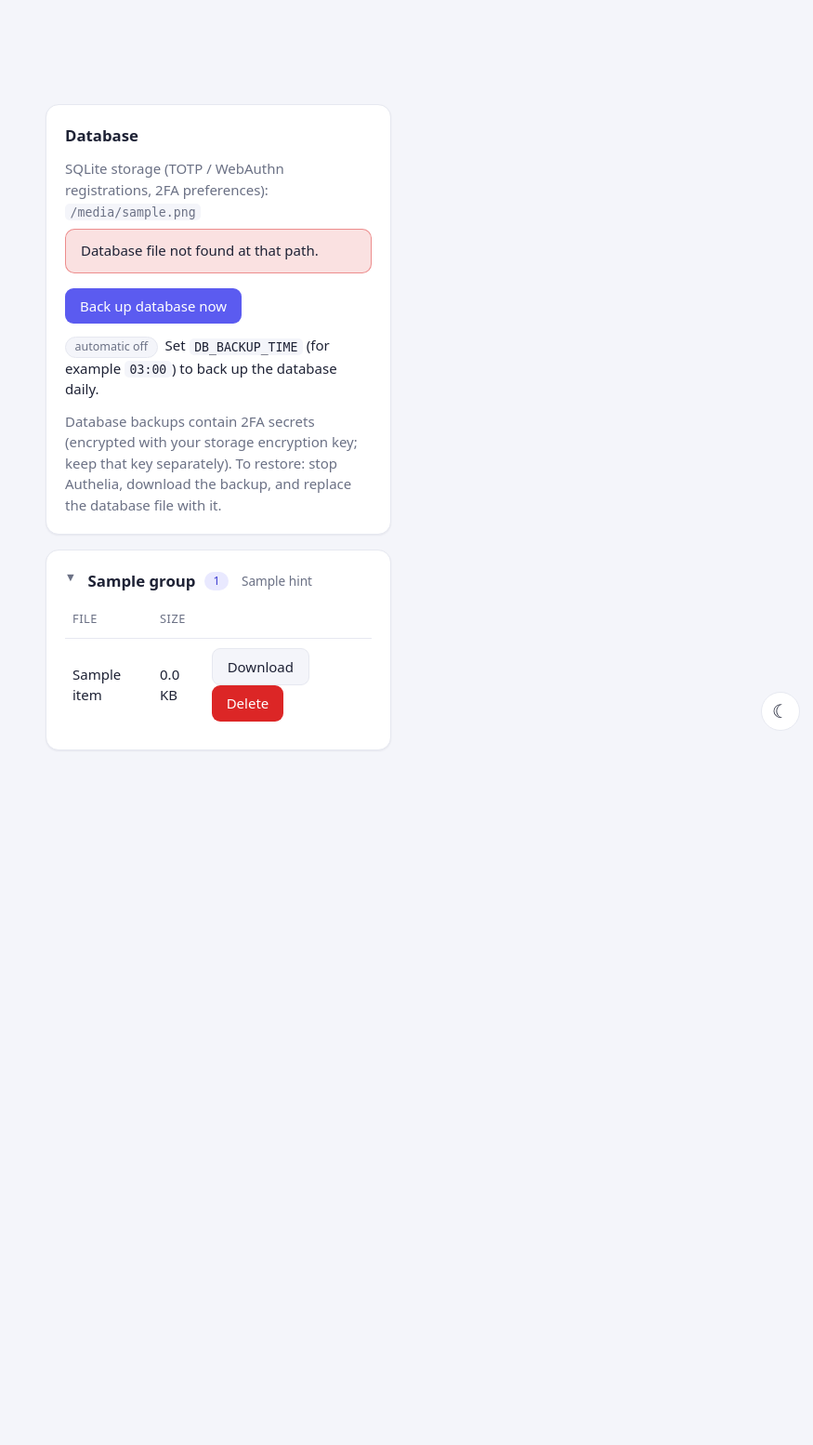
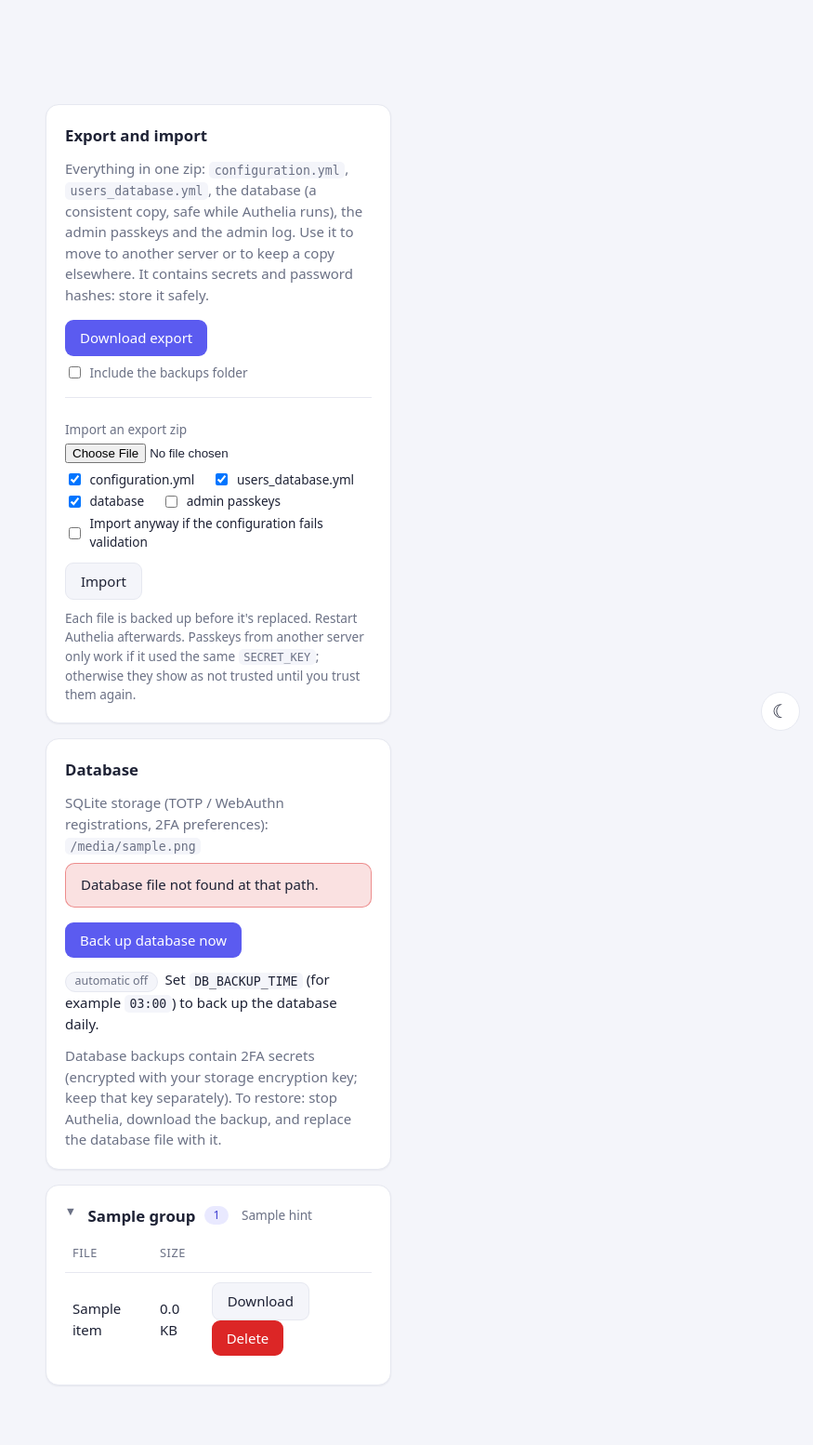
Before and after one commit to ShlomiD83/Authelia-Admin, a Flask app: template app/templates/backups.html in a window 1280 px wide. Shown: the whole page at 93% size, without its empty margins (405-1280 px from the left). Before the commit the page ends 807 px from the top, so only its background shows below. Run offline with Flask 3, Linux system fonts and the light colour scheme; the template is opened without the code that fills it: most values are stand-ins (such as "Sample title", 1, 10 or a date in 2020); parts of the project's set-up code (start-up, migrations or seed data) failed here and were passed over.

Commit message:
Sign out after inactivity; export and import the Authelia folder
- ADMIN_IDLE_TIMEOUT (default 30 minutes, 0 = off): the admin is signed out
  after that long without real activity, with a warning and "Stay signed
  in" a minute before. Background refreshes don't count (an open dashboard
  used to keep the session alive forever); the server decides, so several
  tabs stay in sync. Recorded in the admin log.
- Backups page: download one zip with the configuration, users, a
  consistent copy of the database, admin passkeys and admin log (optionally
  the backups folder; unreadable files are skipped and listed in the
  manifest), and import chosen parts from such a zip. The configuration is
  validated first and every replaced file is backed up.

Co-Authored-By: Claude Opus 5.5 <noreply@anthropic.com>

```diff
--- a/app/app.py
+++ b/app/app.py
@@ -168,12 +168,20 @@ _trust = int(os.environ.get("TRUST_PROXY", "0") or 0)
 if _trust > 0:
     from werkzeug.middleware.proxy_fix import ProxyFix
     app.wsgi_app = ProxyFix(app.wsgi_app, x_for=_trust)
+# Sign out after this many minutes without activity (page loads, actions, typing or clicking in a page).
+# Background refreshes (dashboard status, restart status, the editor's change check) don't count.
+# ADMIN_IDLE_TIMEOUT=0 turns it off (the session then still ends an hour after the last request).
+try:
+    IDLE_TIMEOUT = max(0, int(os.environ.get("ADMIN_IDLE_TIMEOUT", "30"))) * 60
+except ValueError:
+    IDLE_TIMEOUT = 30 * 60
+
 app.config.update(
     SECRET_KEY=os.environ.get("SECRET_KEY") or secrets.token_hex(32),
     SESSION_COOKIE_HTTPONLY=True,
     SESSION_COOKIE_SAMESITE="Strict",
     SESSION_COOKIE_SECURE=os.environ.get("COOKIE_SECURE", "false").lower() == "true",
-    PERMANENT_SESSION_LIFETIME=3600,
+    PERMANENT_SESSION_LIFETIME=max(3600, IDLE_TIMEOUT + 300),
     MAX_CONTENT_LENGTH=2 * 1024 * 1024,
 )
 
@@ -210,10 +218,67 @@ app.jinja_env.globals["audit_file"] = os.environ.get("AUDIT_LOG_FILE") or os.pat
 # a single gunicorn worker process, so a thread lock is enough.
 _change_lock = threading.Lock()
 
+# Requests the browser makes on its own: they don't count as activity for the idle sign-out
+PASSIVE_ENDPOINTS = {"dashboard_status", "restart_status", "config_fingerprint", "session_status", "static", "healthz"}
+
+
+@app.before_request
+def larger_uploads_for_import():
+    # set before the CSRF check reads the form; everything else keeps the 2 MB limit
+    if request.endpoint == "import_zip":
+        request.max_content_length = 100 * 1024 * 1024
+
+
+@app.errorhandler(413)
+def too_large(e):
+    flash("That upload is too large (the limit for an import is 100 MB).", "error")
+    return redirect(url_for("backups") if session.get("auth") else url_for("login"))
+
+
+@app.before_request
+def idle_sign_out():
+    if not (IDLE_TIMEOUT and session.get("auth")):
+        return None
+    t = time.time()
+    seen = session.get("seen") or t
+    if t - seen >= IDLE_TIMEOUT:
+        audit("Signed out (inactivity)", "", f"no activity for {IDLE_TIMEOUT // 60} minutes")
+        session.clear()
+        # stored for the login page, also when a background check is what notices
+        flash(f"You were signed out after {IDLE_TIMEOUT // 60} minutes without activity. "
+              "Configuration edits are kept in this browser and can be restored.", "error")
+        if request.endpoint in PASSIVE_ENDPOINTS or request.is_json or request.headers.get("X-CSRF-Token"):
+            return jsonify(ok=False, signed_in=False, signed_out=True, error="Signed out after inactivity."), 401
+        return redirect(url_for("login"))
+    if request.endpoint not in PASSIVE_ENDPOINTS:
+        session["seen"] = t
+    return None
+
+
+@app.route("/session/status")
+def session_status():
+    """How long until the idle sign-out (passive: doesn't count as activity). Polled by every page."""
+    if not session.get("auth"):
+        return jsonify(signed_in=False)
+    left = IDLE_TIMEOUT - (time.time() - (session.get("seen") or time.time())) if IDLE_TIMEOUT else None
+    # rounded up: "0" only once the time is really up (the next request then signs out)
+    import math
+    resp = jsonify(signed_in=True, timeout=IDLE_TIMEOUT, left=None if left is None else max(0, math.ceil(left)))
+    resp.headers["Cache-Control"] = "no-store"
+    return resp
+
+
+@app.route("/session/ping", methods=["POST"])
+def session_ping():
+    """The page reports keyboard/mouse activity (counts as activity; see idle_sign_out)."""
+    if not session.get("auth"):
+        return jsonify(signed_in=False), 401
+    return jsonify(ok=True, left=IDLE_TIMEOUT)
+
 
 @app.before_request
 def one_change_at_a_time():
-    if request.method == "POST" and not request.path.startswith(("/restart/status", "/passkeys/login")):
+    if request.method == "POST" and not request.path.startswith(("/restart/status", "/passkeys/login", "/session/ping")):
         _change_lock.acquire()
         g.holds_change_lock = True
 
@@ -1559,6 +1624,168 @@ if DB_BACKUP_AT:
     threading.Thread(target=_db_backup_loop, name="db-backup", daemon=True).start()
 
 
+# ---------- export / import of the whole Authelia folder ----------
+def export_parts():
+    """(name in the zip, path on disk) for everything an export contains, if it exists."""
+    parts = [(os.path.basename(CONFIG_FILE), CONFIG_FILE), (os.path.basename(USERS_FILE), USERS_FILE),
+             (os.path.basename(PASSKEY_FILE), PASSKEY_FILE), (os.path.basename(AUDIT_FILE), AUDIT_FILE),
+             (os.path.basename(AUDIT_FILE) + ".1", AUDIT_FILE + ".1")]
+    return [(n, p) for n, p in parts if os.path.isfile(p)]
+
+
+@app.route("/backups/export")
+@login_required
+def export_zip():
+    import io
+    import sqlite3
+    import zipfile
+    with_backups = request.args.get("backups") == "1"
+    buf = io.BytesIO()
+    names, skipped = [], []
+    with zipfile.ZipFile(buf, "w", zipfile.ZIP_DEFLATED) as z:
+        for name, path in export_parts():
+            try:
+                with open(path, "rb") as fh:   # an unreadable file is skipped (and listed), not fatal
+                    z.writestr(name, fh.read())
+                names.append(name)
+            except OSError as e:
+                skipped.append(f"{name} ({e.strerror or e})")
+        db = db_path()
+        if os.path.isfile(db):   # consistent copy, safe while Authelia is running
+            fd, tmp = tempfile.mkstemp(suffix=".sqlite3")
+            os.close(fd)
+            try:
+                s, d = sqlite3.connect(db, timeout=30), sqlite3.connect(tmp)
+                try:
+                    s.backup(d)
+                finally:
+                    d.close()
+                    s.close()
+                z.write(tmp, os.path.basename(db))
+                names.append(os.path.basename(db))
+            finally:
+                os.remove(tmp)
+        if with_backups and os.path.isdir(BACKUP_DIR):
+            for f in sorted(glob.glob(os.path.join(BACKUP_DIR, "*"))):
+                if os.path.isfile(f):
+                    try:
+                        with open(f, "rb") as fh:
+                            z.writestr("backups/" + os.path.basename(f), fh.read())
+                    except OSError as e:
+                        skipped.append(f"backups/{os.path.basename(f)} ({e.strerror or e})")
+        z.writestr("manifest.json", json.dumps({
+            "app": "authelia-admin", "exported": now().isoformat(timespec="seconds"),
+            "authelia": authelia_version(), "files": names, "skipped": skipped,
+            "backups_included": with_backups}, indent=2))
+    audit("Exported", "Authelia folder", ", ".join(names) + (" + backups" if with_backups else "")
+          + ("; skipped (unreadable): " + ", ".join(skipped) if skipped else ""))
+    resp = make_response(buf.getvalue())
+    resp.headers["Content-Type"] = "application/zip"
+    resp.headers["Content-Disposition"] = f'attachment; filename="authelia-export-{now().strftime("%Y%m%d-%H%M")}.zip"'
+    return resp
+
+
+IMPORT_KINDS = {"config": "configuration.yml", "users": "users_database.yml", "db": "database",
+                "passkeys": "admin passkeys"}
+
+
+@app.route("/backups/import", methods=["POST"])
+@login_required
+def import_zip():
+    import sqlite3
+    import zipfile
+
+    up = request.files.get("archive")
+    chosen = set(request.form.getlist("parts")) & set(IMPORT_KINDS)
+    force = request.form.get("force") == "on"
+    back = redirect(url_for("backups"))
+    if not up or not up.filename:
+        flash("Choose an export zip to import.", "error")
+        return back
+    if not chosen:
+        flash("Choose at least one part to import.", "error")
+        return back
+    try:
+        z = zipfile.ZipFile(up.stream)
+    except zipfile.BadZipFile:
+        flash("That file isn't a zip archive.", "error")
+        return back
+    # Find the files by name, at the top of the zip or inside one folder; nothing else is read
+    wanted = {"config": os.path.basename(CONFIG_FILE), "users": os.path.basename(USERS_FILE),
+              "db": os.path.basename(db_path()), "passkeys": os.path.basename(PASSKEY_FILE)}
+    found = {}
+    for info in z.infolist():
+        parts = info.filename.replace("\\", "/").strip("/").split("/")
+        if info.is_dir() or len(parts) > 2 or (len(parts) == 2 and parts[0] == "backups"):
+            continue
+        for kind, name in wanted.items():
+            if parts[-1] == name and kind not in found:
+                found[kind] = info
+    todo = [k for k in IMPORT_KINDS if k in chosen and k in found]
+    missing = [IMPORT_KINDS[k] for k in IMPORT_KINDS if k in chosen and k not in found]
+    if not todo:
+        flash("The zip doesn't contain the chosen parts (" + ", ".join(missing) + ").", "error")
+        return back
+    data = {k: z.read(found[k]) for k in todo}
+
+    # check everything before changing anything
+    try:
+        if "config" in data:
+            text = data["config"].decode("utf-8")
+            if not isinstance(yaml.safe_load(text), dict):
+                raise ValueError("configuration.yml: the top level must be a mapping")
+            ok, out = authelia_validate(text)
+            if ok is False and not force:
+                flash("Not imported: the configuration in the zip fails Authelia's validation. Tick 'Import "
+                      "anyway' to import it regardless. " + out.split("\n\n")[0][:600], "error")
+                return back
+        if "users" in data:
+            u = yaml.safe_load(data["users"].decode("utf-8"))
+            if not isinstance(u, dict) or not isinstance(u.get("users"), dict):
+                raise ValueError("users_database.yml: no 'users' section")
+        if "passkeys" in data and not isinstance(json.loads(data["passkeys"].decode("utf-8")), list):
+            raise ValueError("admin passkeys: not a list")
+        if "db" in data and not data["db"].startswith(b"SQLite format 3\x00"):
+            raise ValueError("database: not an SQLite database")
+    except (ValueError, UnicodeDecodeError, yaml.YAMLError) as e:
+        flash(f"Not imported: {e}.", "error")
+        return back
+
+    # apply; every file is backed up before it's replaced
+    done = []
+    if "config" in data:
+        atomic_write(CONFIG_FILE, data["config"].decode("utf-8"))
+        done.append(IMPORT_KINDS["config"])
+    if "users" in data:
+        atomic_write(USERS_FILE, data["users"].decode("utf-8"))
+        done.append(IMPORT_KINDS["users"])
+    if "passkeys" in data:
+        backup(PASSKEY_FILE)
+        save_passkeys(json.loads(data["passkeys"].decode("utf-8")))
+        done.append(IMPORT_KINDS["passkeys"])
+    if "db" in data:
+        if os.path.isfile(db_path()):
+            make_db_backup()
+        fd, tmp = tempfile.mkstemp(suffix=".sqlite3")
+        try:
+            with os.fdopen(fd, "wb") as fh:
+                fh.write(data["db"])
+            s, d = sqlite3.connect(tmp), sqlite3.connect(db_path(), timeout=30)
+            try:
+                s.backup(d)   # writes into the live database safely, page by page
+            finally:
+                d.close()
+                s.close()
+        finally:
+            os.remove(tmp)
+        done.append(IMPORT_KINDS["db"])
+    audit("Imported", up.filename[:100], ", ".join(done) + ("; validation skipped" if force else ""))
+    note = " Not in the zip: " + ", ".join(missing) + "." if missing else ""
+    flash("Imported " + ", ".join(done) + " (the previous versions were backed up). Restart Authelia to apply."
+          + note, "ok")
+    return back
+
+
 @app.route("/backups/<name>/download")
 @login_required
 def backup_download(name):
--- a/app/static/app.js
+++ b/app/static/app.js
@@ -345,3 +345,71 @@ document.addEventListener("DOMContentLoaded", function () {
     else addClose(el);
   });
 });
+
+
+// ---- idle sign-out: report real activity, warn a minute before the session ends ----
+document.addEventListener("DOMContentLoaded", function () {
+  if (!document.querySelector('form[action$="/logout"]')) return;   // only when signed in
+  var csrfEl = document.querySelector('input[name="csrf"]');
+  var lastPing = Date.now(), warn = null, deadline = null, tick = null;
+
+  function ping() {
+    lastPing = Date.now();
+    fetch("/session/ping", { method: "POST", credentials: "same-origin",
+                             headers: { "X-CSRF-Token": csrfEl ? csrfEl.value : "" } })
+      .then(function (r) { if (r.status === 401) location.href = "/login"; else hideWarn(); })
+      .catch(function () {});
+  }
+  ["keydown", "mousedown", "mousemove", "touchstart", "wheel"].forEach(function (ev) {
+    document.addEventListener(ev, function () {
+      if (Date.now() - lastPing > 60000) ping();   // at most once a minute
+    }, { passive: true });
+  });
+
+  function hideWarn() {
+    if (warn) { fadeOut(warn, 0); warn = null; }
+    if (tick) { clearInterval(tick); tick = null; }
+    deadline = null;
+  }
+  function showWarn(seconds) {
+    deadline = Date.now() + seconds * 1000;
+    if (!warn) {
+      warn = document.createElement("div");
+      warn.className = "flash error idle-warn";
+      warn.setAttribute("role", "alert");
+      var text = document.createElement("span");
+      var btn = document.createElement("button");
+      btn.type = "button"; btn.className = "btn"; btn.textContent = "Stay signed in";
+      btn.addEventListener("click", ping);
+      warn.appendChild(text); warn.appendChild(btn);
+      var holder = document.getElementById("toasts");
+      if (holder) holder.insertBefore(warn, holder.firstChild);
+      tick = setInterval(render, 1000);
+    }
+    render();
+  }
+  function render() {
+    if (!warn || !deadline) return;
+    var s = Math.max(0, Math.round((deadline - Date.now()) / 1000));
+    warn.firstChild.textContent = "You'll be signed out in " + s + " s because there was no activity. ";
+    if (s <= 0 && !ending) { ending = true; setTimeout(check, 1500); }
+  }
+  // The server decides: the page goes to the sign-in page only once the server reports the session ended
+  // (activity in another tab may have kept it alive).
+  var ending = false;
+  function check() {
+    fetch("/session/status", { credentials: "same-origin", cache: "no-store" })
+      .then(function (r) { return r.json(); })
+      .then(function (s) {
+        ending = false;
+        if (!s.signed_in) { location.href = "/login"; return; }
+        if (s.left === null || s.left === undefined) return;   // idle sign-out is off
+        if (s.left <= 0) { ending = true; setTimeout(check, 1500); }   // the next check signs out
+        else if (s.left <= 60) showWarn(s.left);
+        else hideWarn();
+      })
+      .catch(function () { ending = false; });
+  }
+  setInterval(check, 15000);
+  document.addEventListener("visibilitychange", function () { if (!document.hidden) check(); });
+});
--- a/app/templates/backups.html
+++ b/app/templates/backups.html
@@ -1,5 +1,28 @@
 {% extends "base.html" %}
 {% block body %}
+<div class="card">
+  <h2>Export and import</h2>
+  <p style="color:var(--mut);margin:0 0 .6rem">Everything in one zip: <code>configuration.yml</code>, <code>users_database.yml</code>, the database (a consistent copy, safe while Authelia runs), the admin passkeys and the admin log. Use it to move to another server or to keep a copy elsewhere. It contains secrets and password hashes: store it safely.</p>
+  <form method="get" action="{{ url_for('export_zip') }}" class="row" style="align-items:center">
+    <button class="btn">Download export</button>
+    <label style="margin:0;display:inline-flex;gap:.4rem;align-items:center"><input type="checkbox" name="backups" value="1"> Include the backups folder</label>
+  </form>
+  <form method="post" action="{{ url_for('import_zip') }}" enctype="multipart/form-data" class="imp" data-confirm="Import the chosen parts from this zip? The current files are backed up first.">
+    <input type="hidden" name="csrf" value="{{ csrf_token() }}">
+    <label for="imp-file">Import an export zip</label>
+    <input type="file" id="imp-file" name="archive" accept=".zip,application/zip" required>
+    <div class="imp-parts">
+      <label><input type="checkbox" name="parts" value="config" checked> configuration.yml</label>
+      <label><input type="checkbox" name="parts" value="users" checked> users_database.yml</label>
+      <label><input type="checkbox" name="parts" value="db" checked> database</label>
+      <label><input type="checkbox" name="parts" value="passkeys"> admin passkeys</label>
+      <label><input type="checkbox" name="force"> Import anyway if the configuration fails validation</label>
+    </div>
+    <button class="btn sec">Import</button>
+    <p style="color:var(--mut);margin:.6rem 0 0;font-size:.85rem">Each file is backed up before it's replaced. Restart Authelia afterwards. Passkeys from another server only work if it used the same <code>SECRET_KEY</code>; otherwise they show as not trusted until you trust them again.</p>
+  </form>
+</div>
+
 <div class="card">
   <h2>Database</h2>
   <p style="color:var(--mut);margin:0 0 .5rem">SQLite storage (TOTP / WebAuthn registrations, 2FA preferences): <code>{{ db_file }}</code></p>
--- a/app/templates/base.html
+++ b/app/templates/base.html
@@ -132,6 +132,12 @@
     .toasts { top:auto; bottom:1rem; left:1rem; right:1rem; width:auto; flex-direction:column-reverse }
     .toasts .flash.leaving { transform:translateY(8px) }
   }
+  .imp { margin-top:1rem; padding-top:.8rem; border-top:1px solid var(--bd) }
+  .imp input[type=file] { display:block; margin:.2rem 0 .5rem; color:var(--fg) }
+  .imp-parts { display:flex; flex-wrap:wrap; gap:.2rem 1.2rem; margin:.2rem 0 .7rem }
+  .imp-parts label { display:inline-flex; gap:.4rem; align-items:center; margin:0; color:var(--fg) }
+  .idle-warn { display:flex; flex-wrap:wrap; align-items:center; gap:.5rem .75rem }
+  .idle-warn .btn { padding:.3rem .8rem; font-size:.85rem }
   .flash.wait::before { content:""; width:14px; height:14px; flex:none; border-radius:50%; border:2px solid var(--pri); border-right-color:transparent; animation:spin .8s linear infinite }
   @keyframes spin { to { transform:rotate(360deg) } }
   .tag { display:inline-block; padding:.05rem .6rem; border-radius:99px; background:var(--pri-soft); color:var(--pri-fg); font-size:.78rem; font-weight:500; margin-right:.25rem }
```
Also changed, not shown: CHANGELOG.md, README.md.
